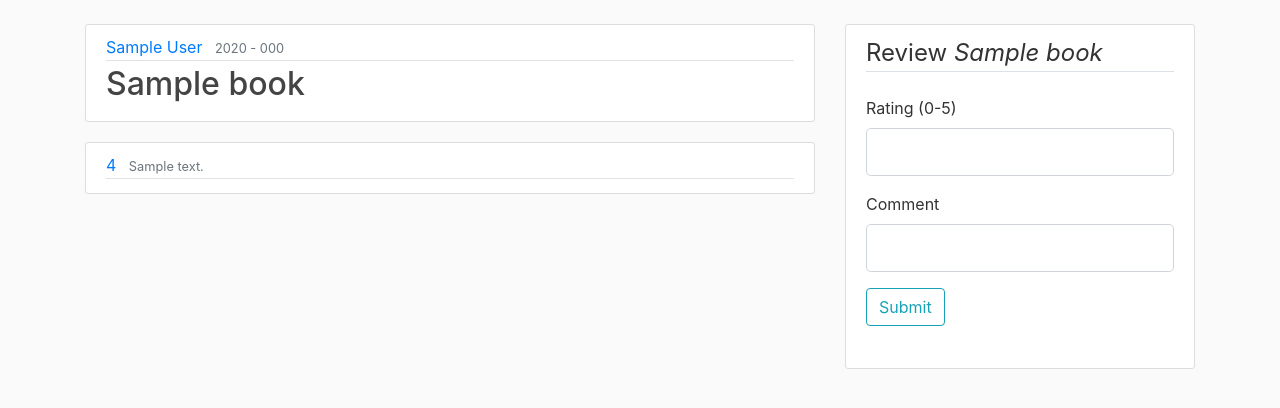
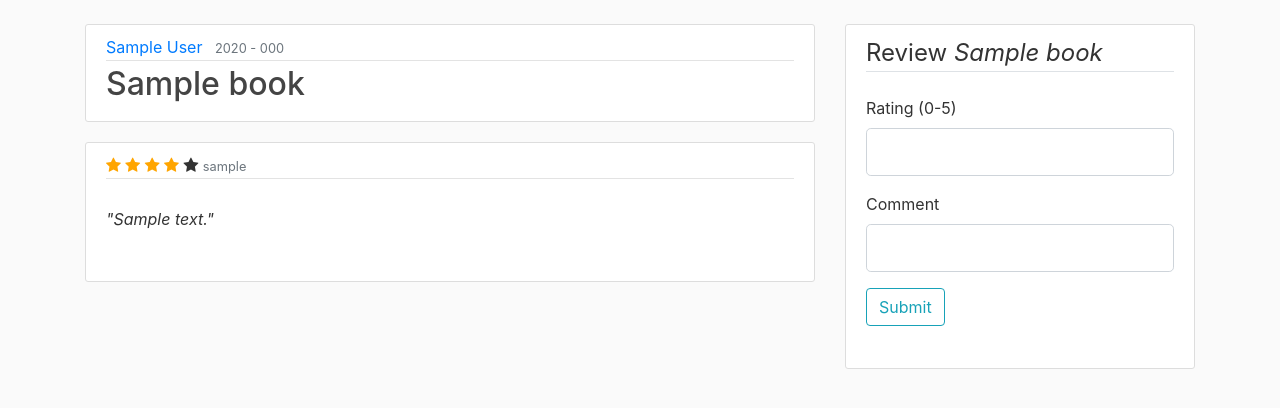
Before and after one commit to ckoopmann/cs50w_project1, a Flask app: template application/templates/book.html in a window 1280 px wide. Shown: the part 56-464 px from the top of the page. Run offline with Flask 2, Linux system fonts and the light colour scheme; tables that the repository leaves empty hold one stand-in row (values such as "Sample post"); the template is opened without the code that fills it: values that come from a table or form of the project are taken from there, most other values are stand-ins (such as "Sample title", 1, 10 or a date in 2020); some libraries are stand-ins or nearby versions.

Commit message:
Improved display of user reviews

```diff
--- a/application/routes.py
+++ b/application/routes.py
@@ -75,7 +75,7 @@ def book(id):
         {"user_id":current_user.get_id(), "book_id":id, "rating":form.rating.data, "comment":form.comment.data})
         db.session.commit()
 
-    reviews = db.session.execute("SELECT * FROM reviews WHERE book_id = :book_id", {"book_id":id})
+    reviews = db.session.execute("SELECT * FROM reviews JOIN users ON reviews.user_id = users.id WHERE book_id = :book_id", {"book_id":id})
 
 
     return render_template('book.html', id = id, book = book, form = form, reviews = reviews.fetchall())
--- a/application/static/main.css
+++ b/application/static/main.css
@@ -78,3 +78,7 @@ a.article-title:hover {
 .account-heading {
   font-size: 2.5rem;
 }
+
+.checked {
+  color: orange;
+}
--- a/application/templates/book.html
+++ b/application/templates/book.html
@@ -15,8 +15,17 @@
       <article class="media content-section">
         <div class="media-body">
           <div class="article-metadata">
-            <a class="mr-2" href="#">{{ review.rating}}</a>
-            <small class="text-muted">{{ review.comment }}</small>
+            {% for number in range(5)%}
+              {% if number < review.rating %}
+                <span class="fa fa-star checked"></span>
+              {% else %}
+                <span class="fa fa-star"></span>
+              {% endif %}
+            {% endfor %}
+            <small class="text-muted">{{ review.username }}</small>
+          </div>
+          <div class="article-content">
+            <p><i>"{{ review.comment }}"</i></p>
           </div>
         </div>
       </article>
--- a/application/templates/layout.html
+++ b/application/templates/layout.html
@@ -9,6 +9,10 @@
     <link rel="stylesheet" href="https://stackpath.bootstrapcdn.com/bootstrap/4.3.1/css/bootstrap.min.css" integrity="sha384-ggOyR0iXCbMQv3Xipma34MD+dH/1fQ784/j6cY/iJTQUOhcWr7x9JvoRxT2MZw1T" crossorigin="anonymous">
 
     <link rel="stylesheet" type="text/css" href="{{ url_for('static', filename='main.css') }}">
+
+    <!-- Add icon library -->
+    <link rel="stylesheet" href="https://cdnjs.cloudflare.com/ajax/libs/font-awesome/4.7.0/css/font-awesome.min.css">
+
     {% if title %}
     <title>{{title}}</title>
     {% else %}
```
